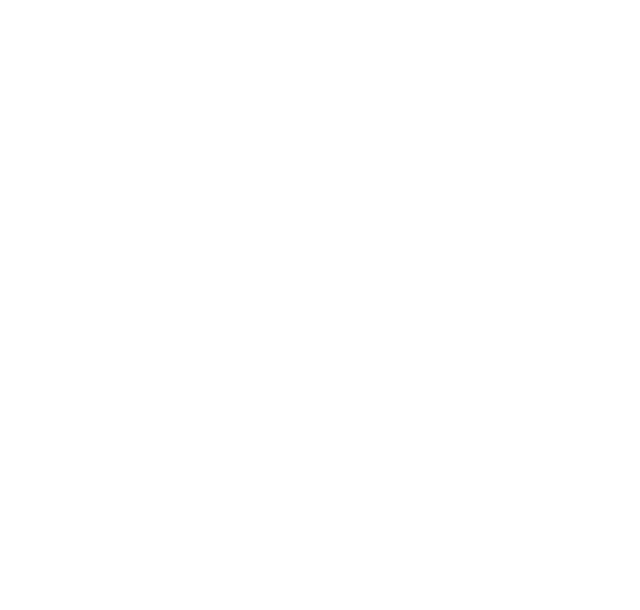
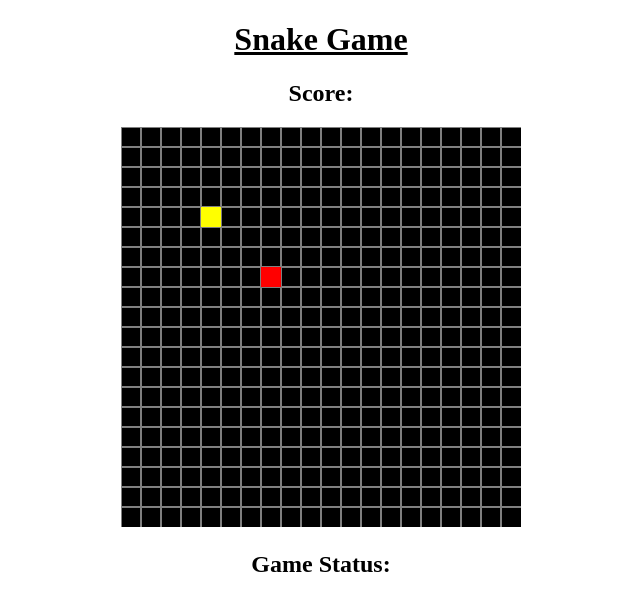
Before and after one commit to fabin2/2025_snake_js, a plain HTML site: page index.html in a window 1280 px wide. Shown: the whole page, without its empty margins (319-959 px from the left). Drawn offline with Linux system fonts and the light colour scheme.

Commit message:
snake moving with the keys

```diff
--- a/index.html
+++ b/index.html
@@ -5,9 +5,22 @@
     <meta http-equiv="X-UA-Compatible" content="IE=edge">
     <meta name="viewport" content="width=device-width, initial-scale=1.0">
     <link rel="stylesheet" href="./style.css">
-    <title>Snake JavaScript</title>
+    <title>Snake Game JS</title>
 </head>
 <body>
+    <h1><u>Snake Game</u></h1>
+    <h2>Score:
+        <span id="scrore"></span>
+    </h2>
+
+    <div class="game-canvas">
+        <canvas id="canvas" width="400" height="400"></canvas>
+    </div>
+
+    <h2>Game Status:
+        <span id="game-status"></span>
+    </h2>
+
 
     <script src="./script.js"></script>
 </body>
--- a/script.js
+++ b/script.js
@@ -0,0 +1,76 @@
+// 1.Variable declaration
+var myCanvas = document.getElementById("canvas").getContext("2d");
+var snakePosx = 80;
+var snakePosy = 80;
+var nextPosx = 0; // continous movement
+var nextPosy = 0;
+
+// 2.Onload function
+window.onload = function(){
+    document.addEventListener("keydown", inputControl);
+    setInterval(mainGame, 200);
+}
+
+// 3.Main game function
+function mainGame(){
+    //Move snake
+    snakePosx += nextPosx;
+    snakePosy += nextPosy;
+
+    // Game area
+
+    //Background color
+    myCanvas.fillStyle = "black";
+    myCanvas.fillRect(0,0,400,400);
+
+    //Grid line
+    //x value
+    for(var colmnLine = 0; colmnLine < 400; colmnLine += 20){
+        myCanvas.moveTo(colmnLine, 0); // x,y value=0
+        myCanvas.lineTo(colmnLine,400); // value x=0, y=400
+    }
+    //y value
+    for(var rawLine = 0; rawLine < 400; rawLine += 20){
+        myCanvas.moveTo(0, rawLine); // x,y value=0
+        myCanvas.lineTo(400,rawLine); // value x=400, y=0
+    }
+    myCanvas.strokeStyle = "grey";
+    myCanvas.stroke();
+
+    //Snake
+    myCanvas.fillStyle = "yellow";
+    myCanvas.fillRect(snakePosx, snakePosy, 20, 20);
+
+    //Fruit
+    myCanvas.fillStyle = "red";
+    myCanvas.fillRect(140, 140, 20, 20);
+}
+
+// 4.Input control function
+function inputControl(e){
+    console.log(e.keyCode);
+    console.log(e.key);
+
+    switch(e.keyCode){
+        case 38:
+            //Up
+            nextPosy -= 20; // this values going to move snake & updated at snake fillRect
+            nextPosx = 0;
+            break;
+        case 40:
+            //Down
+            nextPosy += 20;
+            nextPosx = 0;
+            break;
+        case 39:
+            //Right
+            nextPosx += 20;
+            nextPosy = 0;
+            break;
+        case 37:
+            //Left
+            nextPosx -= 20;
+            nextPosy = 0;
+            break;
+    }
+}
--- a/style.css
+++ b/style.css
@@ -0,0 +1,3 @@
+h1,h2,.game-canvas{
+    text-align: center;
+}
```
